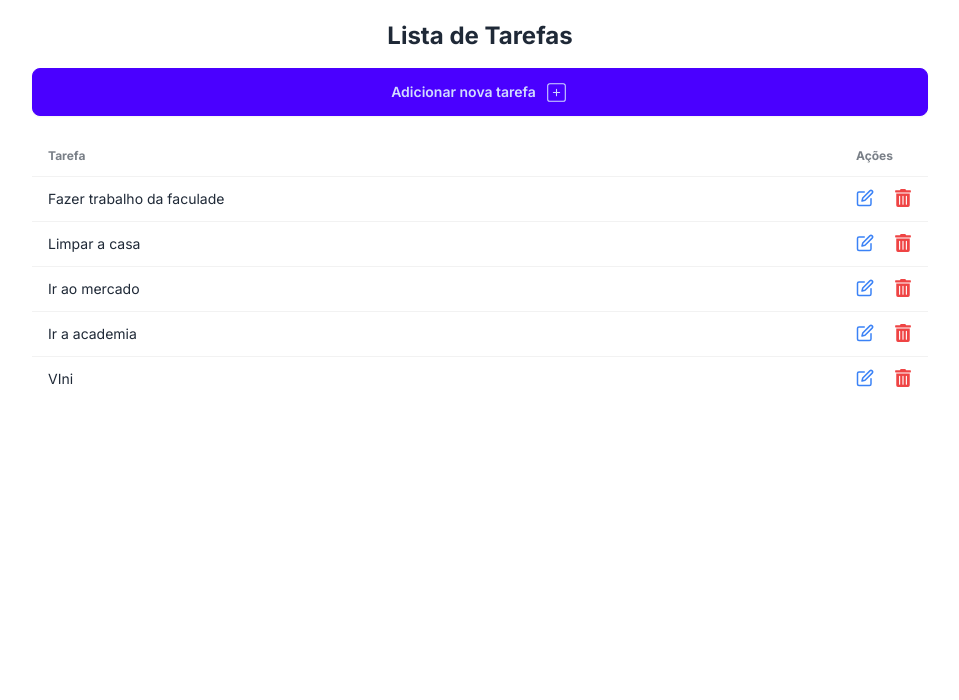
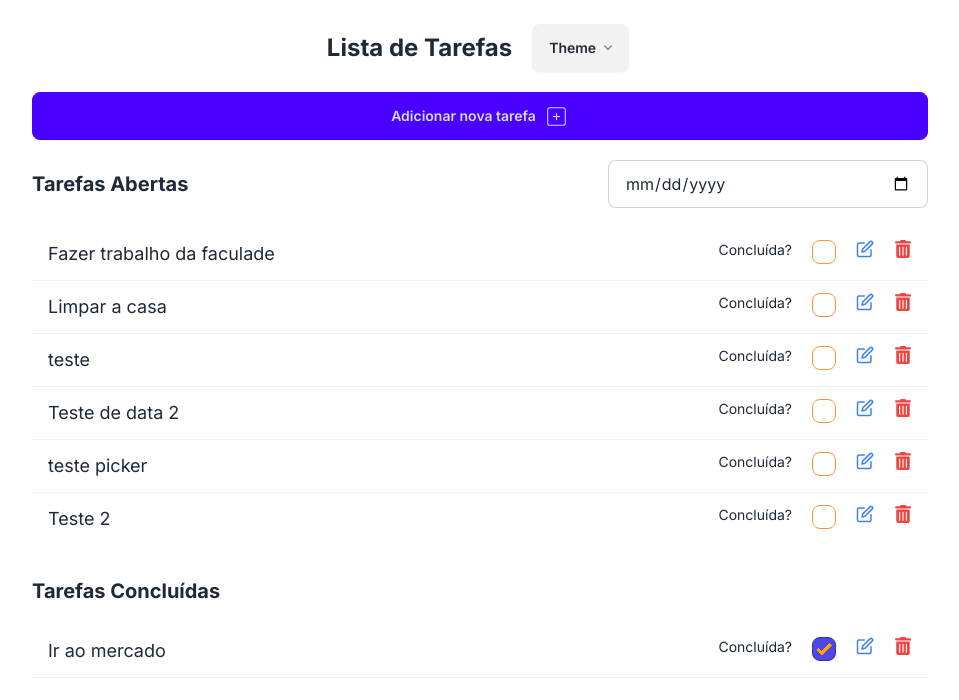
Before and after one commit to vitor-machado04/to-do-list-up, a Next.js app: page / in a window 1280 px wide. Shown: the top 700 px of the page, without its empty margins (160-1119 px from the left). Built offline with nearby package versions, Linux system fonts and the light colour scheme; data requests are answered from the project's data file.

Commit message:
novas implementações

```diff
--- a/app/components/AddTask.tsx
+++ b/app/components/AddTask.tsx
@@ -6,8 +6,11 @@ import { FormEventHandler, useState } from "react";
 import { addToDo } from "@/api";
 import { useRouter } from "next/navigation";
 import { v4 as uuidv4 } from 'uuid';
+import moment from "moment";
+import 'moment/locale/pt-br';
 
 function AddTask() {
+  moment.locale('pt-br');
   const router = useRouter()
   const [modalOpen, setModalOpen] = useState<boolean>(false);
   const [newTaskValue, setNewTaskValue] = useState<string>('');
@@ -15,7 +18,11 @@ function AddTask() {
     e.preventDefault();
     await addToDo({
       id: uuidv4(),
-      text: newTaskValue
+      text: newTaskValue,
+      status: false,
+      createdAt: new Date(moment.utc().toISOString()),
+      updatedAt:new Date(moment.utc().toISOString())
+
     });
     setNewTaskValue("");
     setModalOpen(false);
@@ -34,7 +41,7 @@ function AddTask() {
         <form onSubmit={handleSubmitNewToDo}>
           <h3 className="font-bold text-lg">Adiconar nova tarefa</h3>
           <div className="modal-action">
-            <input value={newTaskValue} onChange={e => setNewTaskValue(e.target.value)} type="text" placeholder="Descreva a tarefa" className="input input-bordered w-full w-full" />
+            <input value={newTaskValue} onChange={e => setNewTaskValue(e.target.value)} type="text" placeholder="Descreva a tarefa" className="input input-bordered w-full" />
             <button type="submit" className="btn ">Enviar</button>
           </div>
         </form>
--- a/app/components/Task.tsx
+++ b/app/components/Task.tsx
@@ -7,6 +7,7 @@ import { FormEventHandler, useState } from "react";
 import Modal from "./Modal";
 import { useRouter } from "next/navigation";
 import { deleteToDo, editToDo } from "@/api";
+import moment from "moment";
 
 interface TaskProps {
     task: ITask
@@ -22,7 +23,10 @@ const Task: React.FC<TaskProps> = ({ task }) => {
         e.preventDefault();
         await editToDo({
             id: task.id,
-            text: taskToEdit
+            text: taskToEdit,
+            status: false,
+            createdAt: task.createdAt,
+            updatedAt:new Date(moment.utc().toISOString())
         });
         setOpenModalEdit(false);
         router.refresh();
@@ -34,16 +38,29 @@ const Task: React.FC<TaskProps> = ({ task }) => {
         router.refresh();
     }
 
+    const handleToggleStatus = async () => {
+        await editToDo({
+            id: task.id,
+            text: task.text,
+            status: !task.status,
+            createdAt: task.createdAt,
+            updatedAt:new Date(moment.utc().toISOString())
+        });
+        router.refresh();
+    };
+
     return (
         <tr key={task.id}>
             <td className="w-full">{task.text}</td>
             <td className="flex gap-5">
+                <span className="label-text">Concluída?</span>
+                <input type="checkbox" checked={task.status} onChange={handleToggleStatus} className="checkbox border-orange-400 checked:border-indigo-800 [--chkbg:theme(colors.indigo.600)] [--chkfg:orange]" />
                 <FiEdit onClick={() => setOpenModalEdit(true)} cursor="pointer" className="text-blue-500" size={18} />
                 <Modal modalOpen={openModalEdit} setModalOpen={setOpenModalEdit}>
                     <form onSubmit={handleSubmitEditToDo}>
                         <h3 className="font-bold text-lg">Editar tarefa</h3>
                         <div className="modal-action">
-                            <input value={taskToEdit} onChange={e => setTaskToEdit(e.target.value)} type="text" placeholder="Descreva a tarefa" className="input input-bordered w-full w-full" />
+                            <input value={taskToEdit} onChange={e => setTaskToEdit(e.target.value)} type="text" placeholder="Descreva a tarefa" className="input input-bordered w-full" />
                             <button type="submit" className="btn ">Enviar</button>
                         </div>
                     </form>
--- a/app/components/ToDoList.tsx
+++ b/app/components/ToDoList.tsx
@@ -1,27 +1,77 @@
-import { ITask } from '@/types/tasks'
-import Task from './Task'
-import React from 'react'
+'use client';
+
+// import { ITask } from '@/types/tasks';
+// import Task from './Task';
+// import React from 'react';
+
+// interface ToDoListProps {
+//     tasks: ITask[];
+// }
+
+// const ToDoList: React.FC<ToDoListProps> = ({ tasks }) => {
+//     const openTasks = tasks.filter(task => !task.status);
+//     const closedTasks = tasks.filter(task => task.status);
+
+//     return (
+//         <div className="overflow-x-auto">
+//             <h2 className='font-bold text-xl mb-5'>Tarefas Abertas</h2>
+//             <table className="table">
+//                 <tbody className='text-lg'>
+//                     {openTasks.map(task => <Task key={task.id} task={task} />)}
+//                 </tbody>
+//             </table>
+
+//             <h2 className='font-bold text-xl mb-5 mt-8'>Tarefas Concluídas</h2>
+//             <table className="table">
+//                 <tbody className='text-lg'>
+//                     {closedTasks.map(task => <Task key={task.id} task={task} />)}
+//                 </tbody>
+//             </table>
+//         </div>
+//     );
+// }
+
+// export default ToDoList;
+
+import { ITask } from '@/types/tasks';
+import Task from './Task';
+import React, { useState } from 'react';
 
 interface ToDoListProps {
-    tasks: ITask[]
+    tasks: ITask[];
 }
 
 const ToDoList: React.FC<ToDoListProps> = ({ tasks }) => {
+    const [filterDate, setFilterDate] = useState<string>('');
+
+    const openTasks = tasks.filter(task => !task.status && (!filterDate || new Date(task.createdAt).toDateString() === new Date(filterDate).toDateString()));
+    const closedTasks = tasks.filter(task => task.status);
+
     return (
         <div className="overflow-x-auto">
+            <div className="flex justify-between items-center mb-5">
+                <h2 className='font-bold text-xl'>Tarefas Abertas</h2>
+                <input
+                    type="date"
+                    className="input input-bordered w-full max-w-xs"
+                    value={filterDate}
+                    onChange={e => setFilterDate(e.target.value)}
+                />
+            </div>
             <table className="table">
-                <thead>
-                    <tr>
-                        <th>Tarefa</th>
-                        <th>Ações</th>
-                    </tr>
-                </thead>
-                <tbody>
-                    {tasks.map(task => <Task key={task.id} task={task}/>)}
+                <tbody className='text-lg'>
+                    {openTasks.map(task => <Task key={task.id} task={task} />)}
+                </tbody>
+            </table>
+
+            <h2 className='font-bold text-xl mb-5 mt-8'>Tarefas Concluídas</h2>
+            <table className="table">
+                <tbody className='text-lg'>
+                    {closedTasks.map(task => <Task key={task.id} task={task} />)}
                 </tbody>
             </table>
         </div>
-    )
+    );
 }
 
-export default ToDoList
+export default ToDoList;
--- a/app/page.tsx
+++ b/app/page.tsx
@@ -8,10 +8,27 @@ export default async function Home() {
   return (
     <main className="max-w-4xl mx-auto mt-4">
       <div className="text-center my-5 flex flex-col gap-4">
-        <h1 className="text-2xl font-bold">Lista de Tarefas</h1>
+        <div className="flex justify-center items-center gap-4">
+          <h1 className="text-2xl font-bold">Lista de Tarefas</h1>
+          <div className="dropdown">
+            <div tabIndex={0} role="button" className="btn m-1">
+              Theme
+              <svg width="12px" height="12px" className="h-2 w-2 fill-current opacity-60 inline-block" xmlns="http://www.w3.org/2000/svg" viewBox="0 0 2048 2048"><path d="M1799 349l242 241-1017 1017L7 590l242-241 775 775 775-775z"></path></svg>
+            </div>
+            <ul tabIndex={0} className="dropdown-content z-[1] p-2 shadow-2xl bg-base-300 rounded-box w-52">
+              <li><input type="radio" name="theme-dropdown" className="theme-controller btn btn-sm btn-block btn-ghost justify-start" aria-label="Cyberpunk" value="cyberpunk" /></li>
+              <li><input type="radio" name="theme-dropdown" className="theme-controller btn btn-sm btn-block btn-ghost justify-start" aria-label="Valentine" value="valentine" /></li>
+              <li><input type="radio" name="theme-dropdown" className="theme-controller btn btn-sm btn-block btn-ghost justify-start" aria-label="Wave" value="synthwave" /></li>
+              <li><input type="radio" name="theme-dropdown" className="theme-controller btn btn-sm btn-block btn-ghost justify-start" aria-label="Dracula" value="dracula" /></li>
+              <li><input type="radio" name="theme-dropdown" className="theme-controller btn btn-sm btn-block btn-ghost justify-start" aria-label="Dark" value="dark" /></li>
+              <li><input type="radio" name="theme-dropdown" className="theme-controller btn btn-sm btn-block btn-ghost justify-start" aria-label="Light" value="fantasy" /></li>
+              <li><input type="radio" name="theme-dropdown" className="theme-controller btn btn-sm btn-block btn-ghost justify-start" aria-label="Bumblebee" value="bumblebee" /></li>
+            </ul>
+          </div>
+        </div>
         <AddTask />
       </div>
-        <ToDoList tasks={tasks} />
+      <ToDoList tasks={tasks} />
     </main>
   );
 }
--- a/data/bancoTeste.json
+++ b/data/bancoTeste.json
@@ -2,23 +2,44 @@
   "tasks": [
     {
       "id": "1",
-      "text": "Fazer trabalho da faculade"
+      "text": "Fazer trabalho da faculade",
+      "status": false
     },
     {
       "id": "2",
-      "text": "Limpar a casa"
+      "text": "Limpar a casa",
+      "status": false
     },
     {
       "id": "3",
-      "text": "Ir ao mercado"
+      "text": "Ir ao mercado",
+      "status": true
     },
     {
-      "id": "4",
-      "text": "Ir a academia"
+      "id": "d53a2786-8365-4fd9-8042-15a8f3671fbb",
+      "text": "teste",
+      "status": false
     },
     {
-      "id": "2a44223c-4077-4567-b9cf-64ea97df5076",
-      "text": "VIni"
+      "id": "f4e98baf-5083-4321-9b44-d377b4d26e36",
+      "text": "Teste de data 2",
+      "status": false,
+      "createdAt": "2024-06-13T22:50:04.781Z",
+      "updatedAt": "2024-06-13T23:07:28.548Z"
+    },
+    {
+      "id": "f617c135-f634-4466-8a74-d3443568bac0",
+      "text": "teste picker",
+      "status": false,
+      "createdAt": "2024-06-13T22:56:38.391Z",
+      "updatedAt": "2024-06-13T22:56:38.392Z"
+    },
+    {
+      "id": "4ed51da1-45fe-4c80-a760-c3ceb8687e77",
+      "text": "Teste 2",
+      "status": false,
+      "createdAt": "2024-06-13T23:03:29.495Z",
+      "updatedAt": "2024-06-13T23:03:29.496Z"
     }
   ]
 }
--- a/package.json
+++ b/package.json
@@ -11,6 +11,7 @@
   },
   "dependencies": {
     "daisyui": "^4.12.2",
+    "moment": "^2.30.1",
     "next": "14.2.3",
     "react": "^18",
     "react-dom": "^18",
--- a/tailwind.config.ts
+++ b/tailwind.config.ts
@@ -18,5 +18,8 @@ const config: Config = {
   plugins: [
     require('daisyui'),
   ],
+  daisyui: {
+    themes: ["light", "dark", "cupcake", "bumblebee", "emerald", "corporate", "synthwave", "retro", "cyberpunk", "valentine", "halloween", "garden", "forest", "aqua", "lofi", "pastel", "fantasy", "wireframe", "black", "luxury", "dracula"],
+  },
 };
 export default config;
--- a/types/tasks.ts
+++ b/types/tasks.ts
@@ -1,4 +1,7 @@
 export interface ITask {
     id: string,
-    text: string
+    text: string,
+    status: boolean
+    createdAt: Date,
+    updatedAt: Date
 }
```
Also changed, not shown: api.ts (+13 -9 lines), 1 other file (tests, documents, lock files or other folders).
